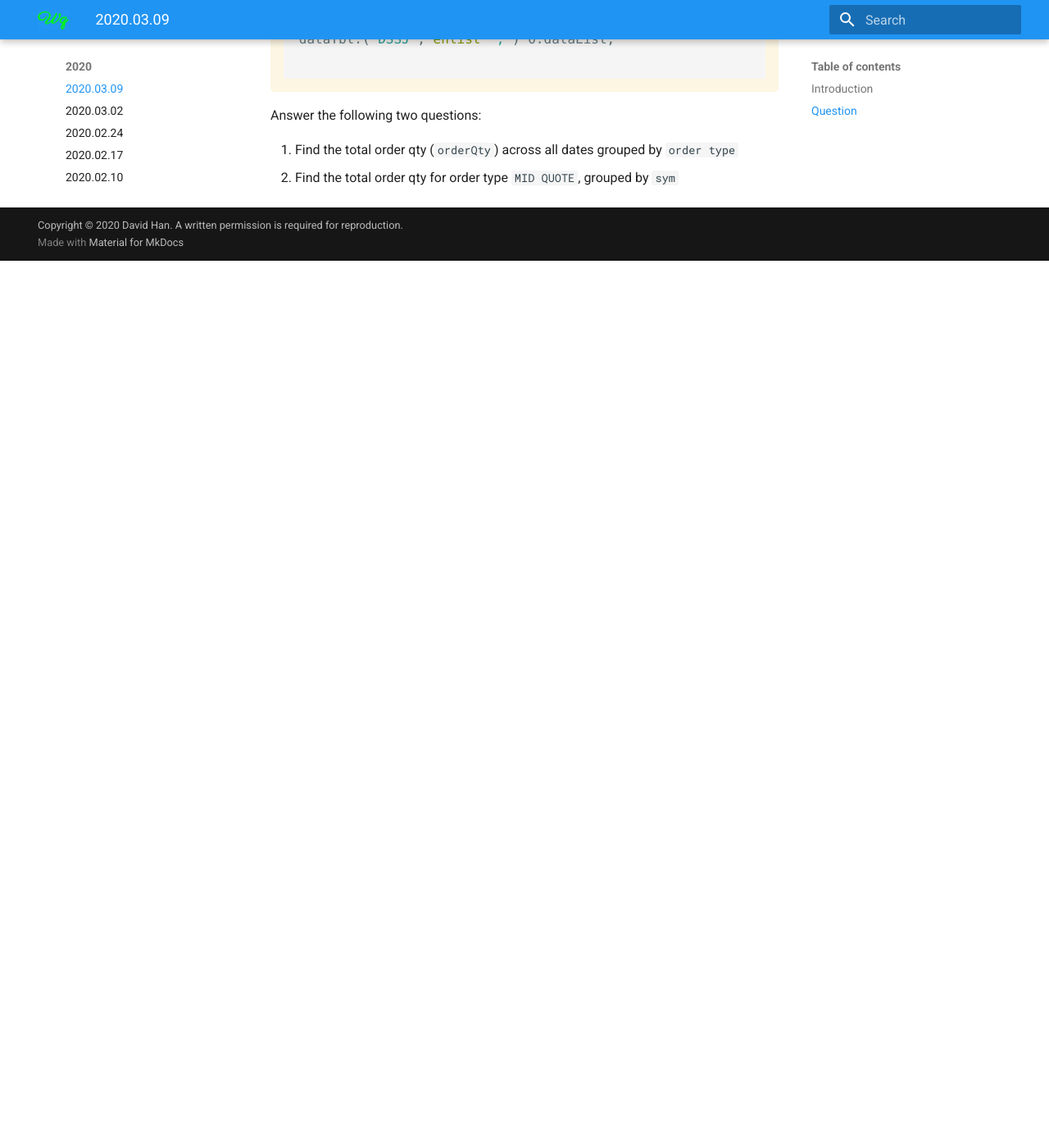
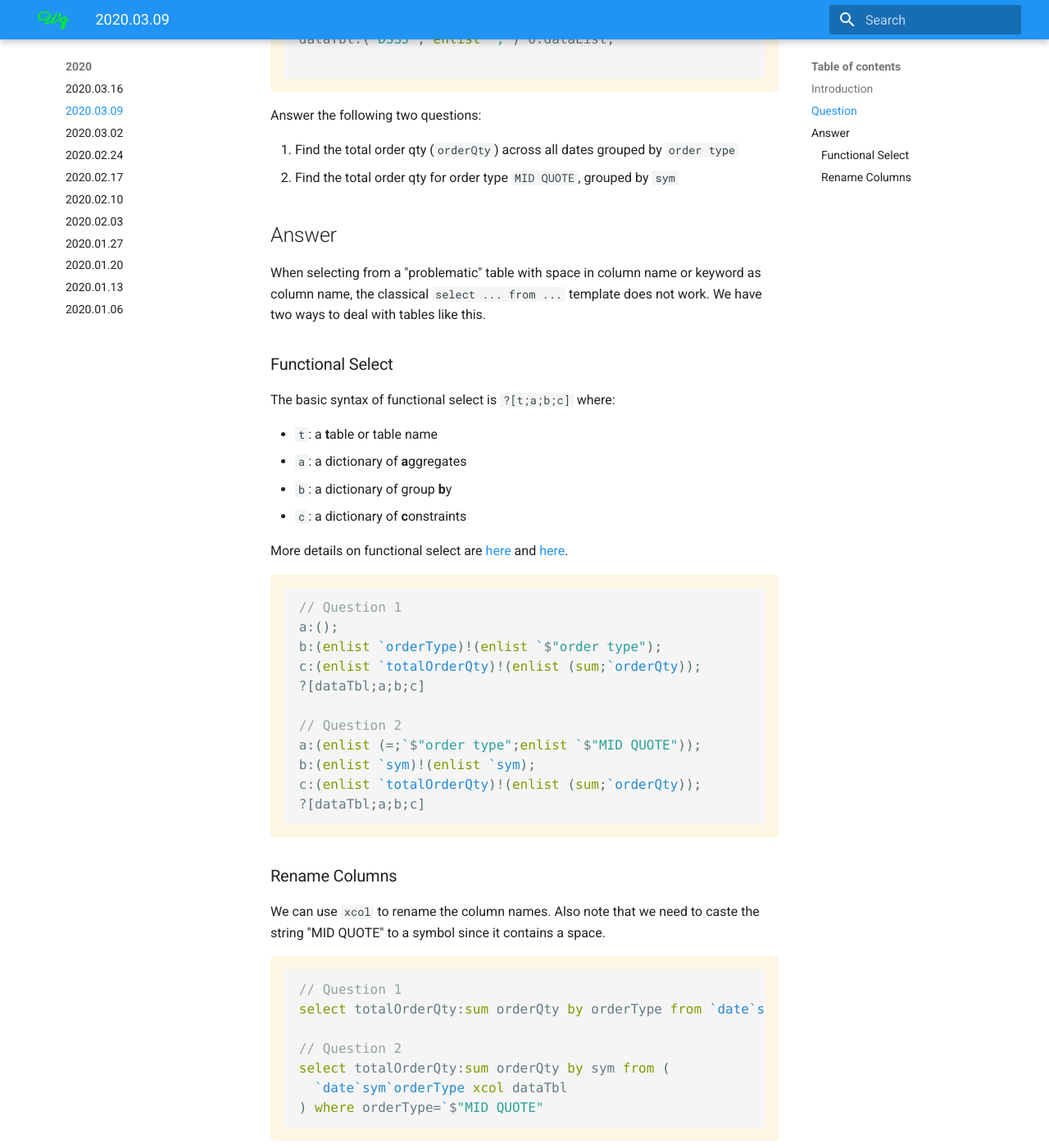
Before and after one commit to dpkwhan/weeklyq, an MkDocs documentation site: the page built from docs/2020/2020.03.09.md, in a window 1280 px wide and 1400 px high, scrolled down 1357 px. Shown: the whole window at 82% size. Built offline with MkDocs 1.6.1 and Material for MkDocs 9.7.7, drawn with Linux system fonts in a browser that asks for light colours; nearby versions of some CDN libraries; comment, search, counter and statistics services are not loaded; before the commit the page ends 1675 px from its top, so only the background shows below that.

Commit message:
Add a new q question

````diff
--- a/docs/2020/2020.03.09.md
+++ b/docs/2020/2020.03.09.md
@@ -40,3 +40,47 @@
 
 1. Find the total order qty (``orderQty``) across all dates grouped by ``order type``
 2. Find the total order qty for order type ``MID QUOTE``, grouped by ``sym``
+
+
+## Answer
+When selecting from a "problematic" table with space in column name or keyword as column name, the classical ``select ... from ...`` template does not work. We have two ways to deal with tables like this.
+
+### Functional Select
+The basic syntax of functional select is ``?[t;a;b;c]`` where:
+
+- ``t``: a **t**able or table name
+- ``a``: a dictionary of **a**ggregates
+- ``b``: a dictionary of group **b**y
+- ``c``: a dictionary of **c**onstraints
+
+More details on functional select are [here][functional_forms] and [here][functional_sql].
+
+```q
+// Question 1
+a:();
+b:(enlist `orderType)!(enlist `$"order type");
+c:(enlist `totalOrderQty)!(enlist (sum;`orderQty));
+?[dataTbl;a;b;c]
+
+// Question 2
+a:(enlist (=;`$"order type";enlist `$"MID QUOTE"));
+b:(enlist `sym)!(enlist `sym);
+c:(enlist `totalOrderQty)!(enlist (sum;`orderQty));
+?[dataTbl;a;b;c]
+```
+
+### Rename Columns
+We can use ``xcol`` to rename the column names. Also note that we need to caste the string "MID QUOTE" to a symbol since it contains a space.
+
+```q
+// Question 1
+select totalOrderQty:sum orderQty by orderType from `date`sym`orderType xcol dataTbl
+
+// Question 2
+select totalOrderQty:sum orderQty by sym from (
+  `date`sym`orderType xcol dataTbl
+) where orderType=`$"MID QUOTE"
+```
+
+[functional_forms]: https://code.kx.com/q4m3/9_Queries_q-sql/#912-functional-forms
+[functional_sql]: https://code.kx.com/q/basics/funsql/
--- /dev/null
+++ b/docs/2020/2020.03.16.md
@@ -0,0 +1 @@
+{! 2020/2020.03.16q.md !}
--- a/mkdocs.yml
+++ b/mkdocs.yml
@@ -39,6 +39,8 @@
   - pymdownx.tilde
   - toc:
       permalink: true
+  - markdown_include.include:
+      base_path: docs
 
 site_dir: "site"
 site_author: "David Han"
@@ -61,6 +63,7 @@
 nav:
   - Home: index.md
   - 2020:
+      - 2020/2020.03.16.md
       - 2020/2020.03.09.md
       - 2020/2020.03.02.md
       - 2020/2020.02.24.md
````
Also changed, not shown: docs/2020/2020.03.16a.md (added, +7 -0 lines), docs/2020/2020.03.16q.md (added, +33 -0 lines), docs/assets/img/2020.03.16.png (added).
